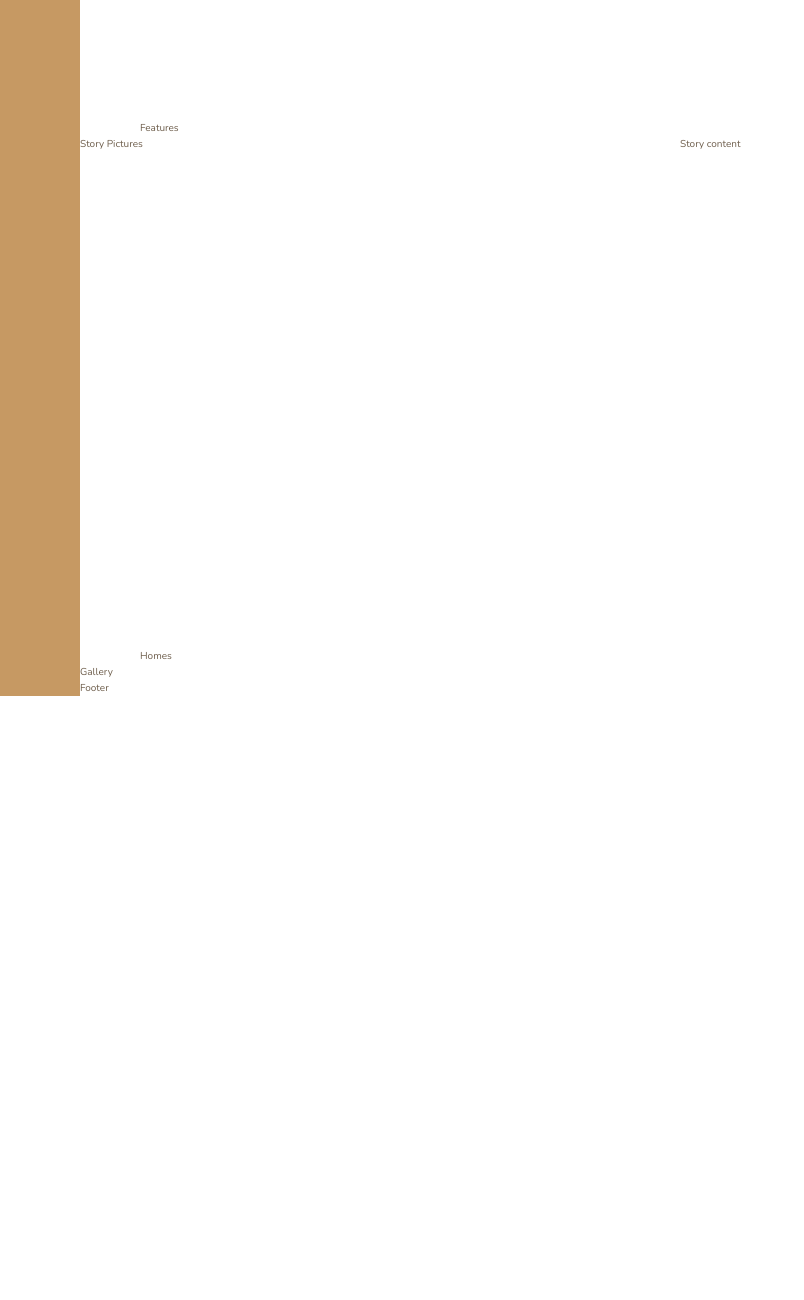
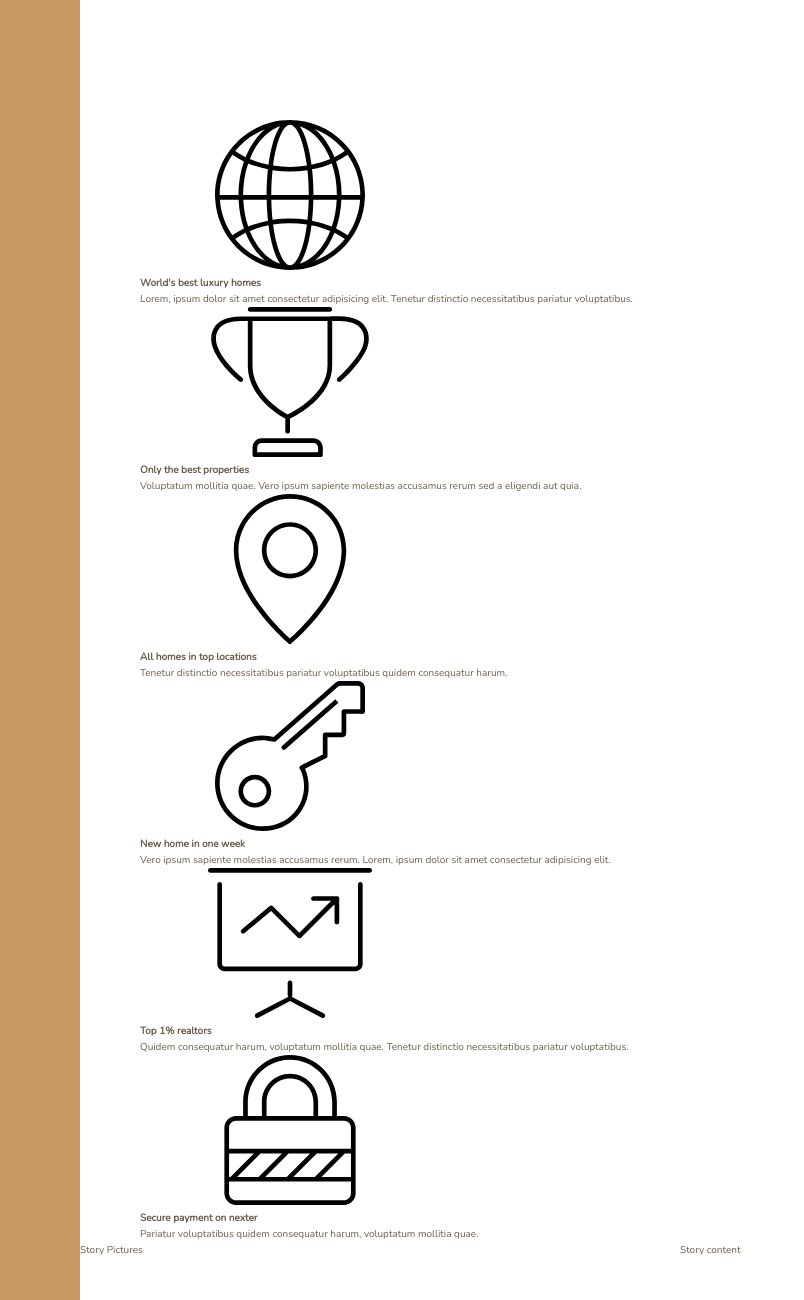
Before and after one commit to dubrova-ivan/lp-css-grid, a website: page index.html in a window 1280 px wide. Shown: the part 520-1820 px from the top of the page, without its empty margins (0-804 px from the left). Before the commit the page ends 1216 px from the top, so only its background shows below. Drawn offline with nearby package versions, Linux system fonts and the light colour scheme; files that its build step writes are made by us from their sources.

Commit message:
Add content for Features section

```diff
--- a/index.html
+++ b/index.html
@@ -15,7 +15,50 @@
         <div class="sidebar">Sidebar</div>
         <div class="header">Header</div>
         <div class="realtors">Top 3 realtors</div>
-        <div class="features">Features</div>
+        <div class="features">
+            <div class="feature">
+                <svg class="feature__icon">
+                    <use xlink:href="img/sprite.svg#icon-global"></use>
+                </svg>
+                <h4 class="heading-4">World's best luxury homes</h4>
+                <p class="feature__text">Lorem, ipsum dolor sit amet consectetur adipisicing elit. Tenetur distinctio necessitatibus pariatur voluptatibus.</p>
+            </div>
+            <div class="feature">
+                <svg class="feature__icon">
+                    <use xlink:href="img/sprite.svg#icon-trophy"></use>
+                </svg>
+                <h4 class="heading-4">Only the best properties</h4>
+                <p class="feature__text">Voluptatum mollitia quae. Vero ipsum sapiente molestias accusamus rerum sed a eligendi aut quia.</p>
+            </div>
+            <div class="feature">
+                <svg class="feature__icon">
+                    <use xlink:href="img/sprite.svg#icon-map-pin"></use>
+                </svg>
+                <h4 class="heading-4">All homes in top locations</h4>
+                <p class="feature__text">Tenetur distinctio necessitatibus pariatur voluptatibus quidem consequatur harum.</p>
+            </div>
+            <div class="feature">
+                <svg class="feature__icon">
+                    <use xlink:href="img/sprite.svg#icon-key"></use>
+                </svg>
+                <h4 class="heading-4">New home in one week</h4>
+                <p class="feature__text">Vero ipsum sapiente molestias accusamus rerum. Lorem, ipsum dolor sit amet consectetur adipisicing elit.</p>
+            </div>
+            <div class="feature">
+                <svg class="feature__icon">
+                    <use xlink:href="img/sprite.svg#icon-presentation"></use>
+                </svg>
+                <h4 class="heading-4">Top 1% realtors</h4>
+                <p class="feature__text">Quidem consequatur harum, voluptatum mollitia quae. Tenetur distinctio necessitatibus pariatur voluptatibus.</p>
+            </div>
+            <div class="feature">
+                <svg class="feature__icon">
+                    <use xlink:href="img/sprite.svg#icon-lock"></use>
+                </svg>
+                <h4 class="heading-4">Secure payment on nexter</h4>
+                <p class="feature__text">Pariatur voluptatibus quidem consequatur harum, voluptatum mollitia quae.</p>
+            </div>
+        </div>
         <div class="story__pictures">Story Pictures</div>
         <div class="story__content">Story content</div>
         <div class="homes">Homes</div>
```
